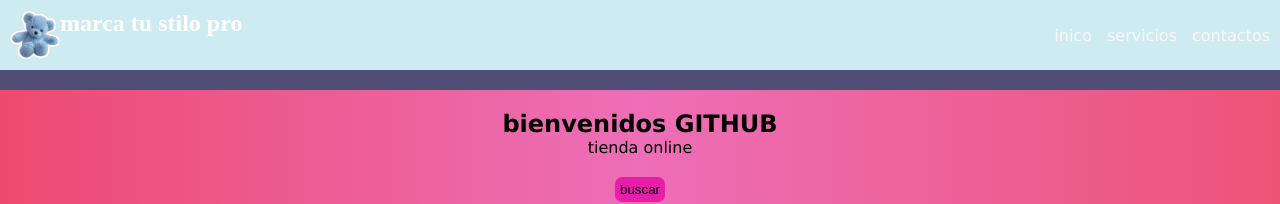
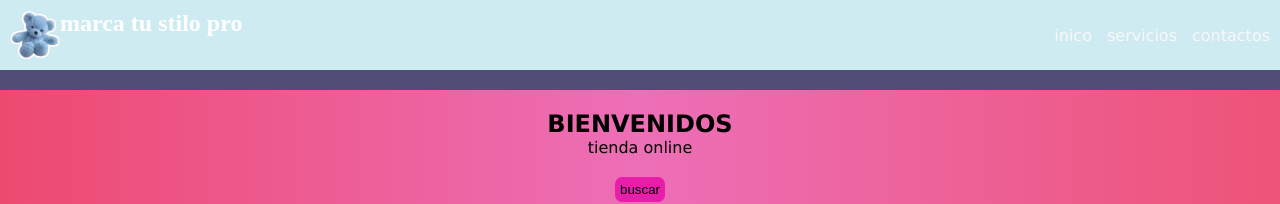
Before and after one commit to valeripena77-tech/marca_tu_estilo_PRO, a React (Vite) app: page / in a window 1280 px wide. Shown: the top 204 px of the page. Built offline with nearby package versions, Linux system fonts and the light colour scheme.

Commit message:
bienvenidos

```diff
--- a/src/view/home/index.jsx
+++ b/src/view/home/index.jsx
@@ -4,7 +4,7 @@
   return (
     <div>
       <div className="hero">
-        <h2> bienvenidos GITHUB</h2>
+        <h2> BIENVENIDOS</h2>
         <p>tienda online</p>
         <button className="btn">buscar</button>
       </div>
```
